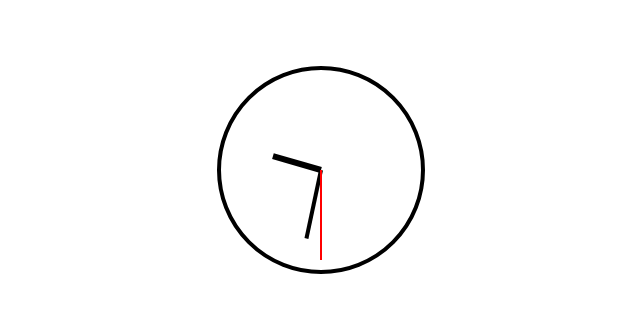
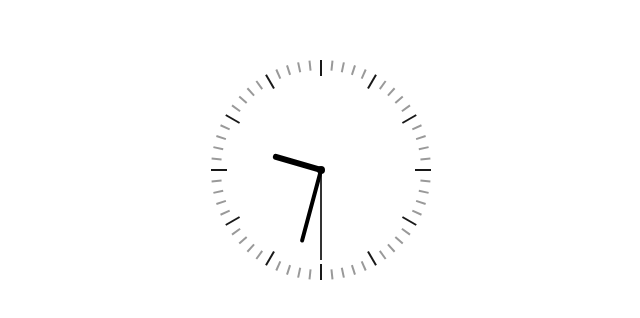
Before and after one commit to KatieDesign/clock-widget, a plain HTML site: page index.html in a window 1280 px wide. Shown: the part 230-548 px from the top of the page, without its empty margins (319-959 px from the left). Drawn offline with Linux system fonts and the light colour scheme.

Commit message:
Update index.html

```diff
--- a/index.html
+++ b/index.html
@@ -14,65 +14,119 @@
   }
 
   .clock {
-    width: 200px;
-    height: 200px;
-    border: 4px solid #000;
+    width: 220px;
+    height: 220px;
     border-radius: 50%;
     position: relative;
   }
 
+  /* центр */
+  .center {
+    width: 8px;
+    height: 8px;
+    background: black;
+    border-radius: 50%;
+    position: absolute;
+    top: 50%;
+    left: 50%;
+    transform: translate(-50%, -50%);
+  }
+
+  /* поділки */
+  .mark {
+    position: absolute;
+    width: 2px;
+    height: 10px;
+    background: rgba(0,0,0,0.4);
+    top: 0;
+    left: 50%;
+    transform-origin: center 110px;
+  }
+
+  .mark.big {
+    height: 16px;
+    background: rgba(0,0,0,0.9);
+  }
+
+  /* стрілки */
   .hand {
     position: absolute;
     bottom: 50%;
     left: 50%;
     transform-origin: bottom;
     transform: translateX(-50%);
-    background: black;
   }
 
   .hour {
     width: 6px;
     height: 50px;
+    background: black;
+    border-radius: 3px;
   }
 
   .minute {
     width: 4px;
-    height: 70px;
+    height: 75px;
+    background: black;
+    border-radius: 2px;
   }
 
   .second {
     width: 2px;
     height: 90px;
-    background: red;
+    background: black;
+    opacity: 0.8;
   }
 </style>
 </head>
 <body>
-<div class="clock">
+
+<div class="clock" id="clock">
   <div class="hand hour" id="hour"></div>
   <div class="hand minute" id="minute"></div>
   <div class="hand second" id="second"></div>
+  <div class="center"></div>
 </div>
 
 <script>
+const clock = document.getElementById("clock");
+
+/* створення поділок */
+for (let i = 0; i < 60; i++) {
+  const mark = document.createElement("div");
+  mark.classList.add("mark");
+
+  if (i % 5 === 0) {
+    mark.classList.add("big");
+  }
+
+  mark.style.transform = `translateX(-50%) rotate(${i * 6}deg)`;
+  clock.appendChild(mark);
+}
+
+/* плавний годинник */
 function updateClock() {
   const now = new Date();
-  const sec = now.getSeconds();
-  const min = now.getMinutes();
-  const hr = now.getHours();
 
-  document.getElementById('second').style.transform =
+  const ms = now.getMilliseconds();
+  const sec = now.getSeconds() + ms / 1000;
+  const min = now.getMinutes() + sec / 60;
+  const hr = now.getHours() % 12 + min / 60;
+
+  document.getElementById("second").style.transform =
     `translateX(-50%) rotate(${sec * 6}deg)`;
 
-  document.getElementById('minute').style.transform =
+  document.getElementById("minute").style.transform =
     `translateX(-50%) rotate(${min * 6}deg)`;
 
-  document.getElementById('hour').style.transform =
-    `translateX(-50%) rotate(${hr * 30 + min * 0.5}deg)`;
+  document.getElementById("hour").style.transform =
+    `translateX(-50%) rotate(${hr * 30}deg)`;
+
+  requestAnimationFrame(updateClock);
 }
 
-setInterval(updateClock, 1000);
 updateClock();
 </script>
+
 </body>
 </html>
```
